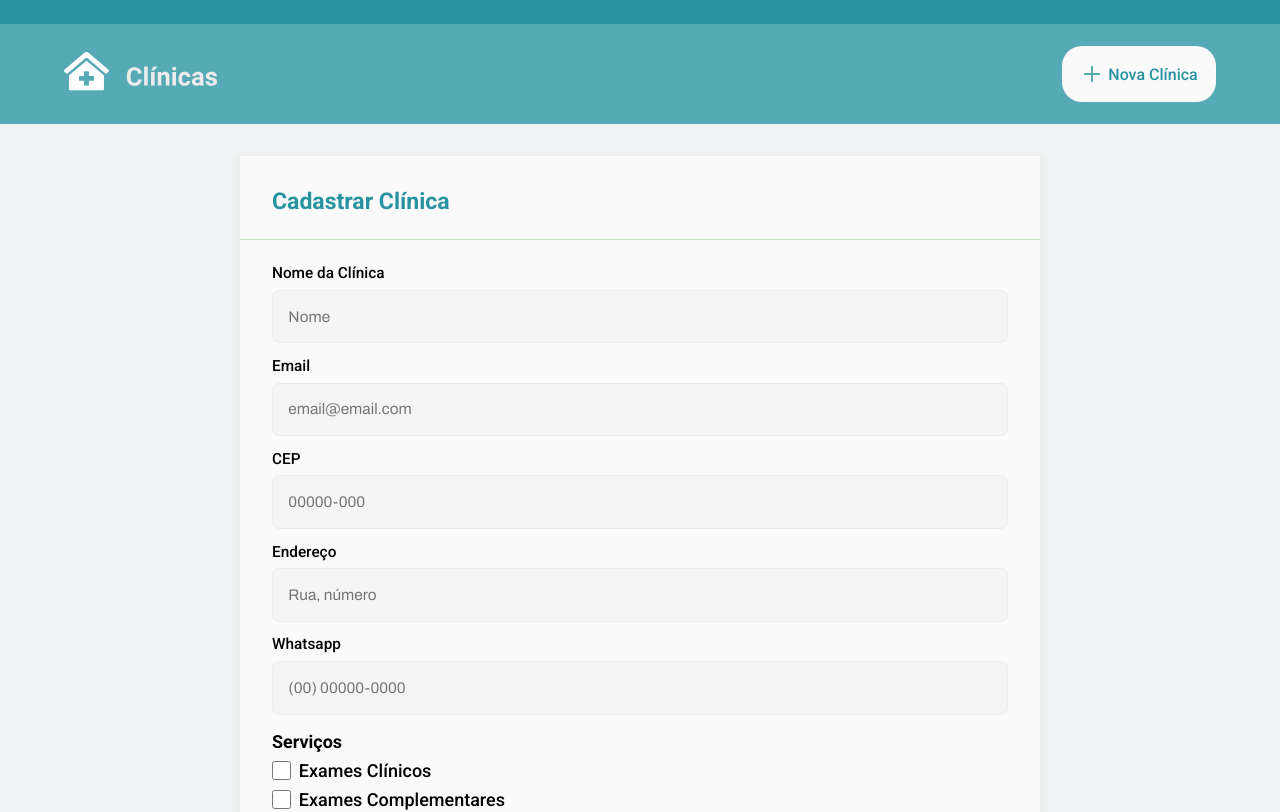
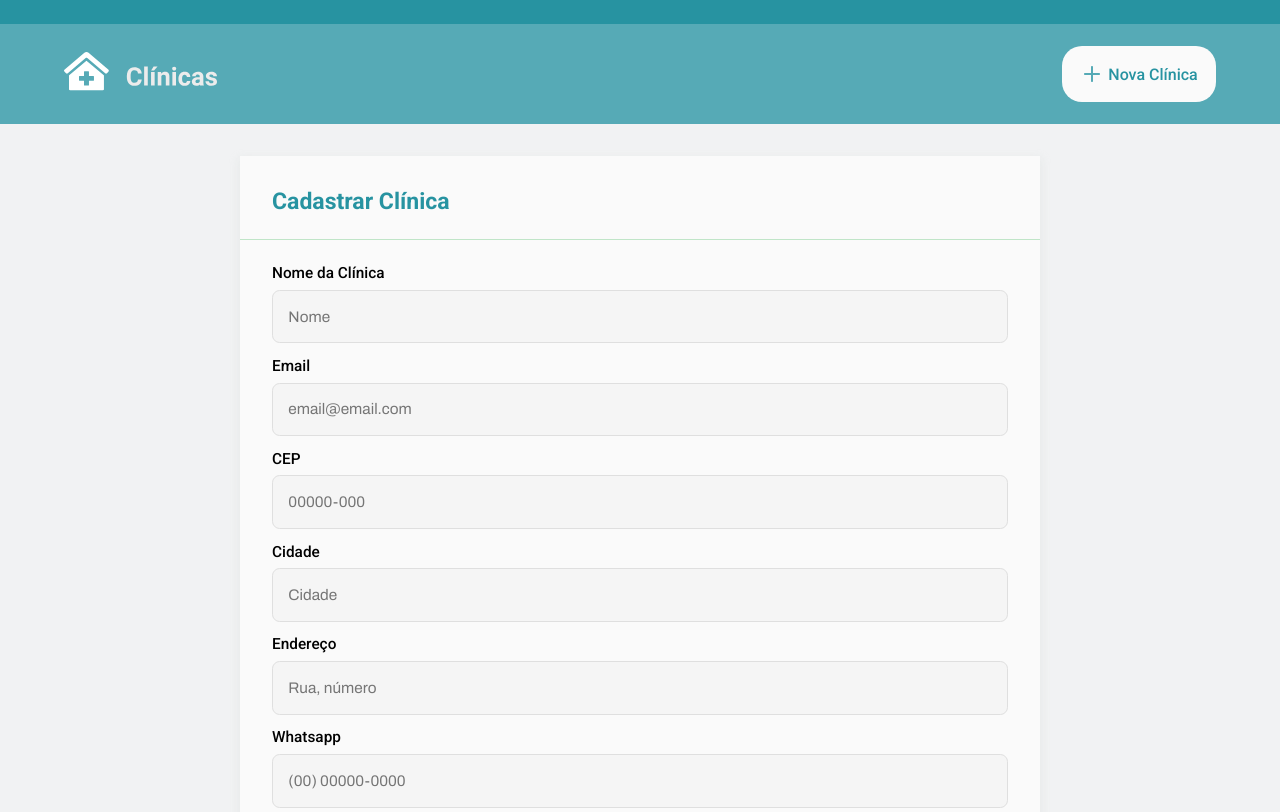
Before and after one commit to Samaraferreira/test-frontend, a React app: page /register in a window 1280 px wide. Shown: the top 812 px of the page. Built offline with nearby package versions, Linux system fonts and the light colour scheme; no server answers.

Commit message:
feat: call via cep api

```diff
--- a/src/pages/Register/Register.tsx
+++ b/src/pages/Register/Register.tsx
@@ -1,8 +1,9 @@
-import React, { FormEvent, useState } from 'react'
+import React, { FormEvent, useEffect, useState } from 'react'
 import { Link, useHistory } from 'react-router-dom'
 import { Checkbox, Header, Input } from '@/components'
 import api from '@/services/api'
 import './styles.css'
+import Axios from 'axios'
 
 const servicesArray = ['Exames Clínicos', 'Exames Complementares', 'PPRA', 'PCMSO']
 
@@ -11,10 +12,21 @@ const Register: React.FC = () => {
   const [name, setName] = useState('')
   const [email, setEmail] = useState('')
   const [address, setAddress] = useState('')
-  const [cep, setCep] = useState('')
+  const [city, setCity] = useState('')
+  const [cep, setCep] = useState('00000000')
   const [whatsapp, setWhatsapp] = useState('')
   const [message, setMessage] = useState('')
   const [selectedServices, setSelectedServices] = useState<string[]>([])
+
+  useEffect(() => {
+    const handler = setTimeout(() => {
+      Axios.get(`https://viacep.com.br/ws/${cep}/json`)
+        .then(response => setCity(response.data.localidade))
+        .catch(() => setCity(''))
+    }, 900)
+
+    return () => clearTimeout(handler)
+  }, [cep]);
 
   const handleSelectedServices = (value: string) => {
     if (selectedServices.includes(value)) {
@@ -86,6 +98,13 @@ const Register: React.FC = () => {
             handleChange={setCep}
           />
           <Input
+            name="cidade"
+            label="Cidade"
+            placeholder="Cidade"
+            value={city || ''}
+            handleChange={setCity}
+          />
+          <Input
             name="address"
             label="Endereço"
             placeholder="Rua, número"
--- a/src/styles/global.css
+++ b/src/styles/global.css
@@ -11,7 +11,7 @@
   --color-title: #000000;
   --color-text: #555454;
   --color-input-background: #f5f5f5;
-  --color-input-border: #ebedea;
+  --color-input-border: #dfdfdf;
   --color-button-text: #ffffff;
 
   --max-width: 1200px;
```
Also changed, not shown: src/components/Input/Input.tsx (+5 -4 lines).
